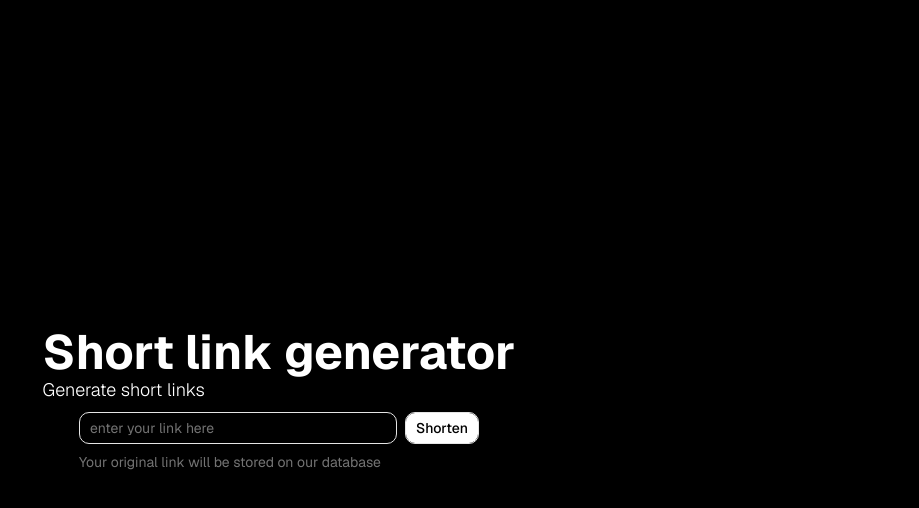
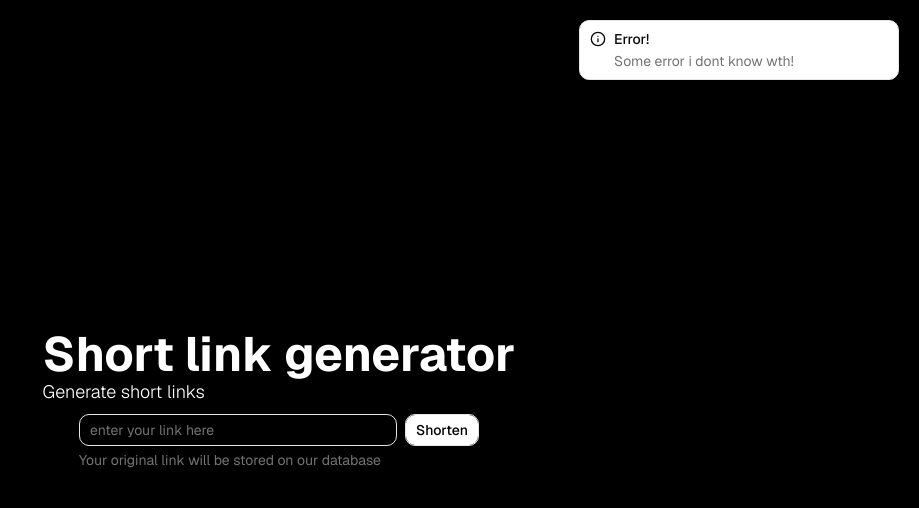
Before and after one commit to maxchmelda/link-shortener, a Next.js app: page / in a window 1280 px wide. Shown: the top 508 px of the page, without its empty margins (361-1280 px from the left). Built offline with nearby package versions, Linux system fonts and the light colour scheme.

Commit message:
feat: created error message ui

```diff
--- a/components/CreateLink.tsx
+++ b/components/CreateLink.tsx
@@ -7,11 +7,12 @@ import { Button } from './ui/button'
 import LinkDisplayModal from './LinkDisplayModal';
 import shortenUrl from '@/lib/shortenUrl';
 import isUrlValid from '@/lib/isUrlValid';
+import ErrorMessage from './ErrorMessage';
 
 
 const CreateLink = () => {
   const [url, setUrl] = React.useState<string>("");
-  const [error, setError] = React.useState<string | null>(null);
+  const [error, setError] = React.useState<string | null>("Some error i dont know wth!");
   const [shortenedUrl, setShortenedUrl] = React.useState<string | null>(null);
 
 
@@ -64,6 +65,8 @@ const CreateLink = () => {
         open={shortenedUrl !== null}
         onClose={() => setShortenedUrl(null)}
       />
+
+      <ErrorMessage error={error} />
     </Field>
   )
 }
--- /dev/null
+++ b/components/ErrorMessage.tsx
@@ -0,0 +1,23 @@
+import {
+  Alert,
+  AlertAction,
+  AlertDescription,
+  AlertTitle,
+} from "@/components/ui/alert"
+import { InfoIcon } from "lucide-react"
+
+const ErrorMessage = ({ error } : { error: string | null}) => {
+
+
+  if (error) return (
+    <Alert className="fixed top-5 right-5 max-w-80">
+        <InfoIcon />
+        <AlertTitle>Error!</AlertTitle>
+        <AlertDescription>
+            {error}
+        </AlertDescription>
+    </Alert>
+  )
+}
+
+export default ErrorMessage
--- /dev/null
+++ b/components/ui/alert.tsx
@@ -0,0 +1,75 @@
+import * as React from "react"
+import { cva, type VariantProps } from "class-variance-authority"
+import { cn } from "cn"
+
+const alertVariants = cva(
+  "group/alert relative grid w-full gap-0.5 rounded-lg border px-2.5 py-2 text-left text-sm has-data-[slot=alert-action]:relative has-data-[slot=alert-action]:pr-18 has-[>svg]:grid-cols-[auto_1fr] has-[>svg]:gap-x-2 *:[svg]:row-span-2 *:[svg]:translate-y-0.5 *:[svg]:text-current *:[svg:not([class*='size-'])]:size-4",
+  {
+    variants: {
+      variant: {
+        default: "bg-card text-card-foreground",
+        destructive:
+          "bg-card text-destructive *:data-[slot=alert-description]:text-destructive/90 *:[svg]:text-current",
+      },
+    },
+    defaultVariants: {
+      variant: "default",
+    },
+  }
+)
+
+function Alert({
+  className,
+  variant,
+  ...props
+}: React.ComponentProps<"div"> & VariantProps<typeof alertVariants>) {
+  return (
+    <div
+      data-slot="alert"
+      role="alert"
+      className={cn(alertVariants({ variant }), className)}
+      {...props}
+    />
+  )
+}
+
+function AlertTitle({ className, ...props }: React.ComponentProps<"div">) {
+  return (
+    <div
+      data-slot="alert-title"
+      className={cn(
+        "font-medium group-has-[>svg]/alert:col-start-2 [&_a]:underline [&_a]:underline-offset-3 [&_a]:hover:text-foreground",
+        className
+      )}
+      {...props}
+    />
+  )
+}
+
+function AlertDescription({
+  className,
+  ...props
+}: React.ComponentProps<"div">) {
+  return (
+    <div
+      data-slot="alert-description"
+      className={cn(
+        "text-sm text-balance text-muted-foreground md:text-pretty [&_a]:underline [&_a]:underline-offset-3 [&_a]:hover:text-foreground [&_p:not(:last-child)]:mb-4",
+        className
+      )}
+      {...props}
+    />
+  )
+}
+
+function AlertAction({ className, ...props }: React.ComponentProps<"div">) {
+  return (
+    <div
+      data-slot="alert-action"
+      className={cn("absolute top-2 right-2", className)}
+      {...props}
+    />
+  )
+}
+
+export { Alert, AlertTitle, AlertDescription, AlertAction }
```
